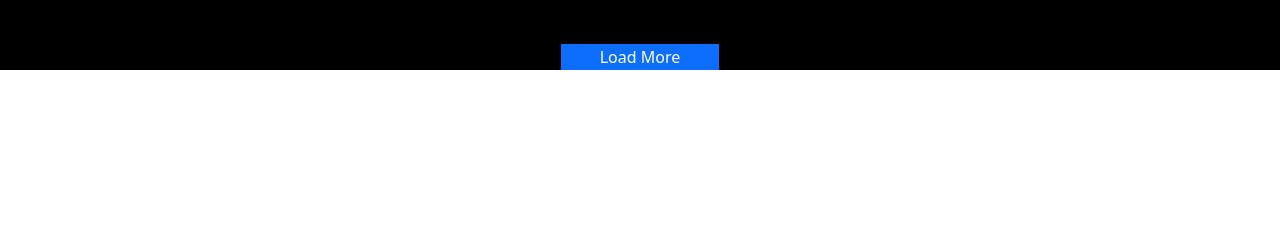
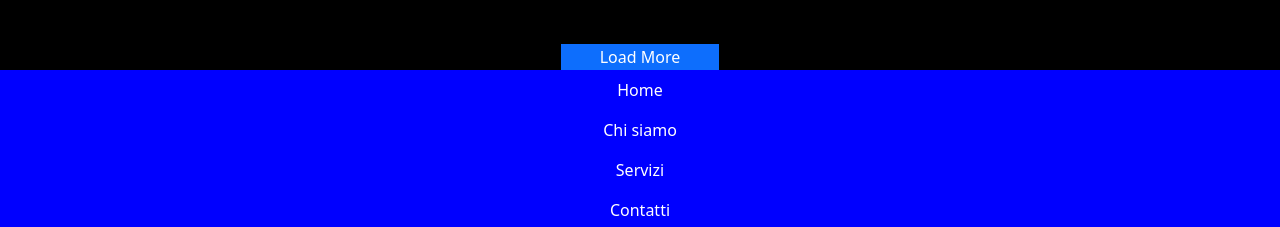
Before and after one commit to marzia-blasi/react-dc-comics, a React (Vite) app: page / in a window 1280 px wide. Shown: the part 1552-1779 px from the top of the page. Before the commit the page ends 1622 px from the top, so only its background shows below. Built offline with nearby package versions, Linux system fonts and the light colour scheme.

Commit message:
add db files and Footer

```diff
--- a/index.html
+++ b/index.html
@@ -1,15 +1,20 @@
-<!doctype html>
+<!DOCTYPE html>
 <html lang="en">
   <head>
     <meta charset="UTF-8" />
     <link rel="icon" type="image/svg+xml" href="/vite.svg" />
     <meta name="viewport" content="width=device-width, initial-scale=1.0" />
     <!--Bootstrap-->
-    <link href="https://cdn.jsdelivr.net/npm/bootstrap@5.3.7/dist/css/bootstrap.min.css" rel="stylesheet" integrity="sha384-LN+7fdVzj6u52u30Kp6M/trliBMCMKTyK833zpbD+pXdCLuTusPj697FH4R/5mcr" crossorigin="anonymous">
+    <link
+      href="https://cdn.jsdelivr.net/npm/bootstrap@5.3.7/dist/css/bootstrap.min.css"
+      rel="stylesheet"
+      integrity="sha384-LN+7fdVzj6u52u30Kp6M/trliBMCMKTyK833zpbD+pXdCLuTusPj697FH4R/5mcr"
+      crossorigin="anonymous"
+    />
     <title>Vite + React</title>
+    <link rel="icon" type="image/x-icon" href="./src/assets/img/favicon.ico" />
   </head>
   <body>
-
     <div id="root"></div>
     <script type="module" src="/src/main.jsx"></script>
   </body>
--- a/src/App.jsx
+++ b/src/App.jsx
@@ -1,21 +1,22 @@
-import { useState } from 'react'
-import reactLogo from './assets/react.svg'
-import viteLogo from '/vite.svg'
-import Main from './components/Main.jsx'
-import Header from './components/Header.jsx'
+import { useState } from "react";
+import reactLogo from "./assets/react.svg";
+import viteLogo from "/vite.svg";
+import Main from "./components/Main.jsx";
+import Header from "./components/Header.jsx";
+import Footer from "./components/Footer.jsx";
 
 function App() {
-  const [count, setCount] = useState(0)
+  const [count, setCount] = useState(0);
 
   return (
     <>
-     <Header/>
+      <Header />
 
-     <Main/>
+      <Main />
 
-
+      <Footer />
     </>
-  )
+  );
 }
 
-export default App
+export default App;
--- a/src/components/Footer.jsx
+++ b/src/components/Footer.jsx
@@ -0,0 +1,22 @@
+//CAMBIARE TUTTE LE CLASSI APPENA FUNZIONA COME VUOI!
+
+export default function Footer() {
+  return (
+    <footer>
+      <ul class="nav flex-column text-center">
+        <li class="nav-item">
+          <a class="nav-link text-white">Home</a>
+        </li>
+        <li class="nav-item">
+          <a class="nav-link text-white">Chi siamo</a>
+        </li>
+        <li class="nav-item">
+          <a class="nav-link text-white">Servizi</a>
+        </li>
+        <li class="nav-item">
+          <a class="nav-link text-white">Contatti</a>
+        </li>
+      </ul>
+    </footer>
+  );
+}
--- a/src/components/Main.jsx
+++ b/src/components/Main.jsx
@@ -5,7 +5,7 @@ export default function Main() {
     <main>
       <div className="container-fluid">
         <div className="jumbo">
-          <button class="btn btn-primary rounded-0">
+          <button className="btn btn-primary rounded-0">
             Bottone Spigolo Vivo
           </button>
         </div>
@@ -26,7 +26,7 @@ export default function Main() {
           </div>
         </div>
         <div className="load d-flex">
-          <button class="btn btn-primary rounded-0 ">Load More</button>
+          <button className="btn btn-primary rounded-0 ">Load More</button>
         </div>
       </div>
     </main>
--- a/src/index.css
+++ b/src/index.css
@@ -18,7 +18,7 @@ main {
   color: aliceblue;
 }
 
-/*per ora lo tengo così ma non ne sono convinta*/
+/*da aggiustare*/
 .jumbo {
   background-image: url(./assets/img/jumbotron.jpg);
   background-size: cover;
@@ -44,3 +44,9 @@ div {
     margin-top: 50px;
   }
 }
+
+/*Footer*/
+
+footer {
+  background-color: blue;
+}
```
Also changed, not shown: src/components/db/shop_list.js (added, +12 -0 lines), src/components/db/sities.js (added, +24 -0 lines), 1 other file (tests, documents, lock files or other folders).
